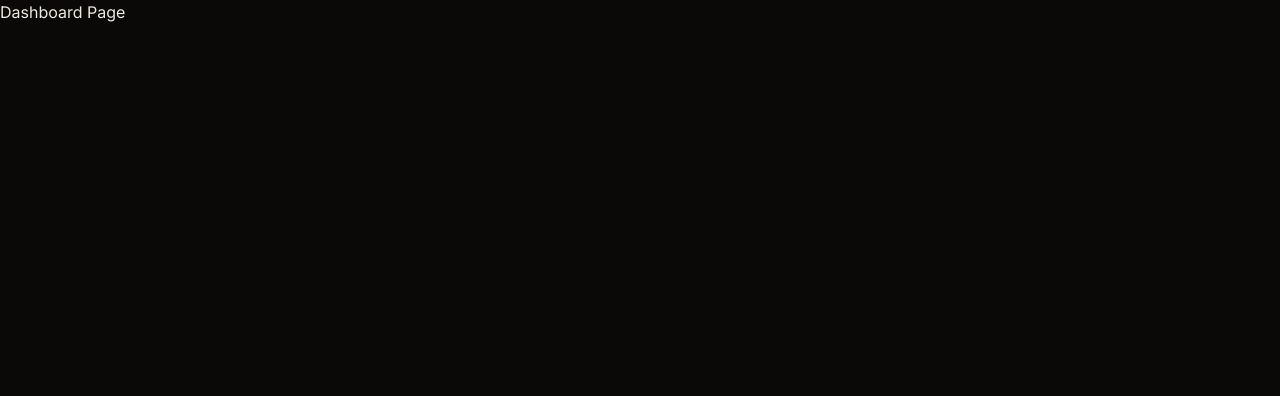
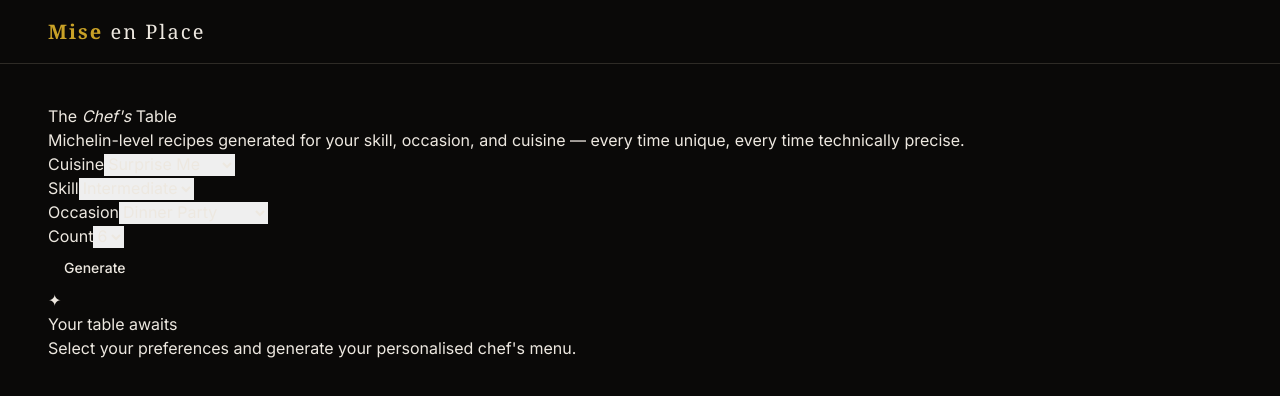
Before and after one commit to PatchLore/cheftable, a Next.js app: page /dashboard in a window 1280 px wide. Shown: the top 396 px of the page. Built offline with nearby package versions, Linux system fonts and the light colour scheme.

Commit message:
feat: working auth and chef table integration

```diff
--- /dev/null
+++ b/src/app/api/auth/[...nextauth]/route.ts
@@ -0,0 +1,6 @@
+import NextAuth from "next-auth"
+import { authOptions } from "@/lib/auth"
+
+const handler = NextAuth(authOptions)
+
+export { handler as GET, handler as POST }
--- a/src/app/dashboard/page.tsx
+++ b/src/app/dashboard/page.tsx
@@ -1,7 +1,20 @@
 "use client";
 
-export const dynamic = 'force-dynamic';
+import ChefTable from "@/components/chef-table";
+
+export const dynamic = "force-dynamic";
 
 export default function Dashboard() {
-  return <div>Dashboard Page</div>;
+  return (
+    <div className="min-h-screen bg-[#0a0908] text-[#ede8e0]">
+      <nav className="h-16 flex items-center justify-between px-12 border-b border-[#2e2b26]">
+        <div className="text-[#c9a227] font-serif text-xl font-bold tracking-widest">
+          Mise <span className="text-[#ede8e0] font-normal">en Place</span>
+        </div>
+      </nav>
+      <main className="px-12 py-10">
+        <ChefTable />
+      </main>
+    </div>
+  );
 }
--- a/src/app/page.tsx
+++ b/src/app/page.tsx
@@ -1,15 +1,37 @@
 'use client';
 
-import { useSession } from 'next-auth/react';
+import { signIn, signOut, useSession } from 'next-auth/react';
 import Link from 'next/link';
 
 export const dynamic = 'force-dynamic';
 
 export default function Home() {
-  const session = useSession()?.data;
+  const { data: session, status } = useSession();
 
   if (!session) {
-    return <div className="min-h-screen bg-[#0a0908] text-[#ede8e0] p-12">Loading...</div>;
+    return (
+      <div className="min-h-screen bg-[#0a0908] text-[#ede8e0] flex flex-col">
+        <nav className="h-16 flex items-center justify-between px-12 border-b border-[#2e2b26]">
+          <div className="text-[#c9a227] font-serif text-xl font-bold tracking-widest">
+            Mise <span className="text-[#ede8e0] font-normal">en Place</span>
+          </div>
+        </nav>
+        <main className="flex-1 flex flex-col items-center justify-center px-4">
+          <h1 className="text-4xl font-serif font-bold text-[#c9a227] mb-4 text-center">
+            Your chef’s table is reserved
+          </h1>
+          <p className="mb-8 text-center max-w-md text-[#b3aa9c]">
+            Sign in with Google to access your personalised Michelin-level menus and AI-powered kitchen tools.
+          </p>
+          <button
+            onClick={() => signIn('google')}
+            className="inline-flex items-center justify-center rounded-md bg-[#c9a227] px-6 py-2 text-sm font-medium text-[#0a0908] hover:bg-[#e0bd3a] transition-colors"
+          >
+            Sign in with Google
+          </button>
+        </main>
+      </div>
+    );
   }
 
   return (
@@ -18,9 +40,17 @@ export default function Home() {
         <div className="text-[#c9a227] font-serif text-xl font-bold tracking-widest">
           Mise <span className="text-[#ede8e0] font-normal">en Place</span>
         </div>
-        <Link href="/dashboard" className="text-[#ede8e0] hover:text-[#c9a227]">
-          Dashboard
-        </Link>
+        <div className="flex items-center gap-6">
+          <Link href="/dashboard" className="text-[#ede8e0] hover:text-[#c9a227]">
+            Dashboard
+          </Link>
+          <button
+            onClick={() => signOut()}
+            className="text-sm text-[#b3aa9c] hover:text-[#ede8e0]"
+          >
+            Sign out
+          </button>
+        </div>
       </nav>
       <main className="p-12">
         <h1 className="text-4xl font-serif font-bold text-[#c9a227] mb-4">
--- a/src/lib/auth.ts
+++ b/src/lib/auth.ts
@@ -1,7 +1,7 @@
 import NextAuth from "next-auth"
 import GoogleProvider from "next-auth/providers/google"
 import { PrismaAdapter } from "@next-auth/prisma-adapter"
-import prisma from "./prisma"
+import { prisma } from "./prisma"
 
 export const authOptions = {
   adapter: PrismaAdapter(prisma),
```
